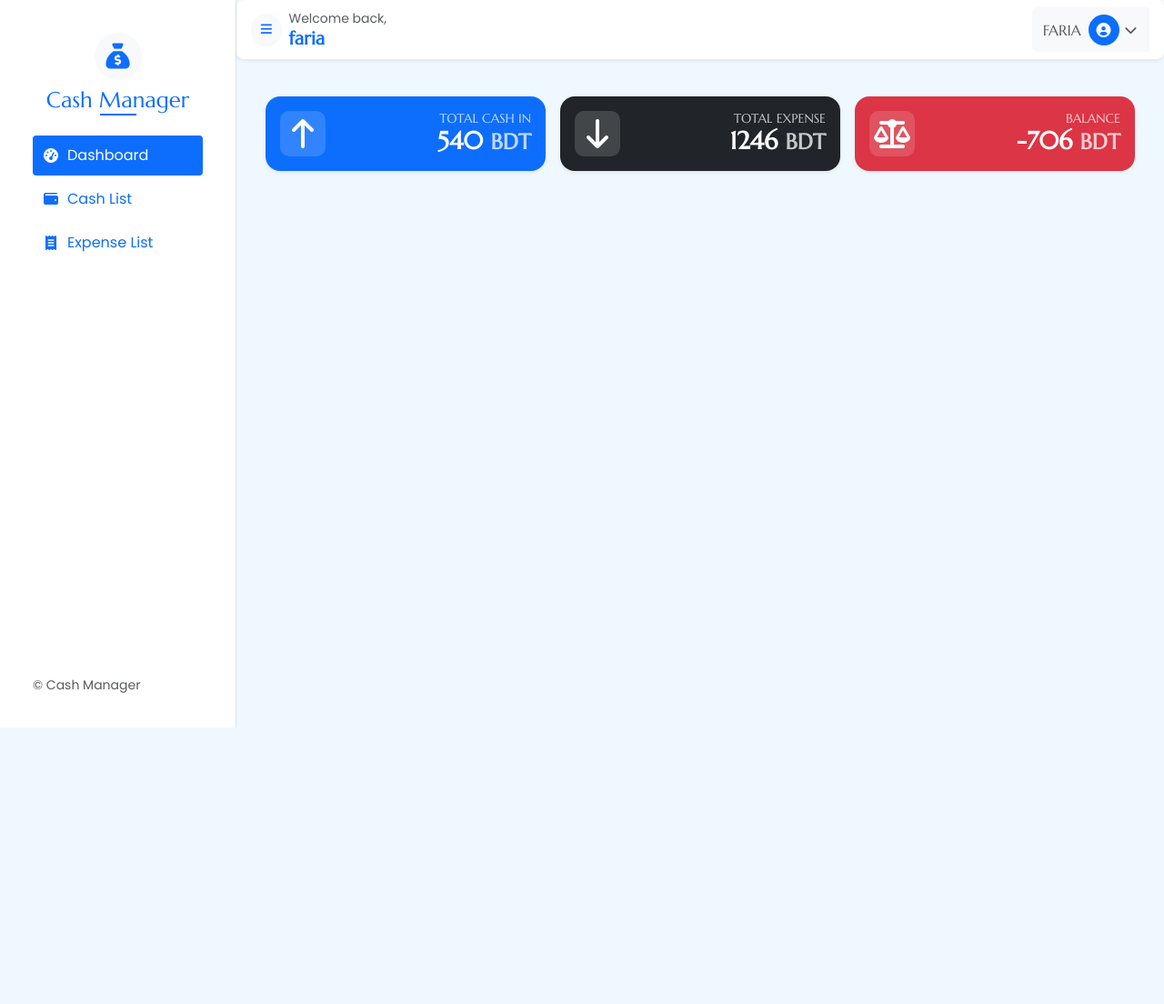
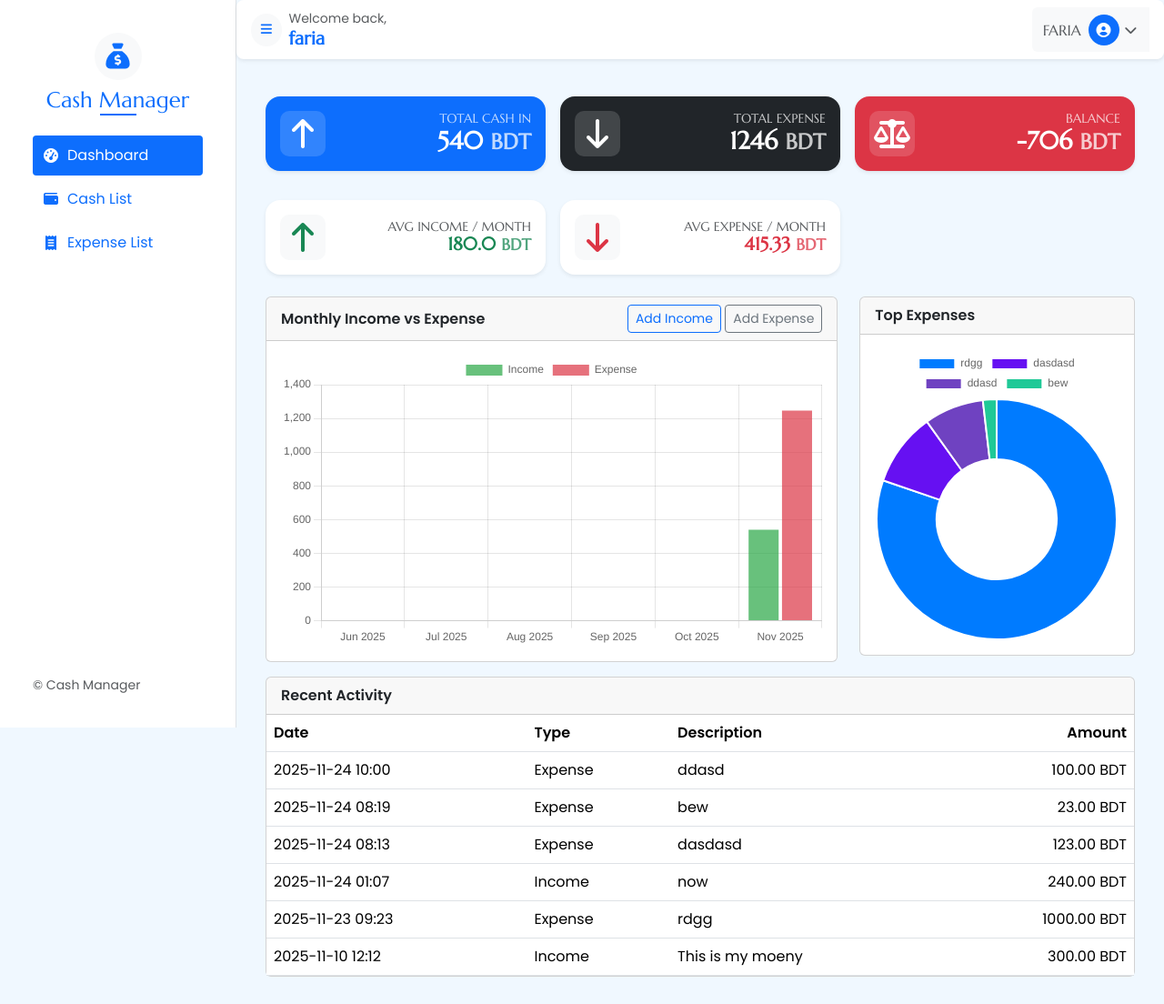
Before and after one commit to Hasan082/Personal-Cash-Management-web-app, a Django app: page / in a window 1280 px wide. Shown: the whole page at 91% size. Before the commit the page ends 800 px from the top, so only its background shows below. Run offline with Django 5.2, Linux system fonts and the light colour scheme; a user stored in the database is signed in; data comes from the database, SQL or seed files in the repository; some libraries are stand-ins or nearby versions.

Commit message:
Update Dashbaord UI

```diff
--- /dev/null
+++ b/ManageCash/context_processors.py
@@ -0,0 +1,13 @@
+def site_info(request):
+    """Provide site-wide information for templates.
+
+    Available in templates as `SITE_NAME`, `SITE_DESCRIPTION`, `SUPPORT_EMAIL`,
+    `COMPANY_NAME`, and `APP_VERSION`.
+    """
+    return {
+        "SITE_NAME": "Personal Cash Manager",
+        "SITE_DESCRIPTION": "A simple app to track personal income and expenses.",
+        "SUPPORT_EMAIL": "support@example.com",
+        "COMPANY_NAME": "Your Company",
+        "APP_VERSION": "1.0.0",
+    }
--- a/ManageCash/templates/base.html
+++ b/ManageCash/templates/base.html
@@ -14,6 +14,8 @@
     <link href="https://cdnjs.cloudflare.com/ajax/libs/font-awesome/7.0.1/css/all.min.css" rel="stylesheet" />
     <link rel="stylesheet" href="{% static 'sidebar.css' %}">
     <link rel="stylesheet" href="{% static 'main.css' %}">
+    <!-- Chart.js (UMD) for rendering charts in dashboards -->
+    <script src="https://cdn.jsdelivr.net/npm/chart.js@4.4.0/dist/chart.umd.min.js"></script>
   </head>
   <body>
     {% include 'include/sidebar.html' %}
@@ -25,5 +27,6 @@
     </div>
     <script src="https://cdn.jsdelivr.net/npm/bootstrap@5.3.8/dist/js/bootstrap.bundle.min.js"></script>
     <script src="{% static 'main.js' %}"></script>
+    <script src="{% static 'js/dashboard.js' %}"></script>
   </body>
 </html>
--- a/ManageCash/templates/pages/dashboard.html
+++ b/ManageCash/templates/pages/dashboard.html
@@ -50,8 +50,111 @@
           </div>
         </div>
       </div>
+      <!-- placeholder for layout; average cards moved to their own row below -->
     </div>
 
   </div>
 </div>
+<!-- Avg cards in own row -->
+<div class="container-fluid mt-3">
+  <div class="row g-3">
+    <div class="col-md-4">
+      <div class="card stat-card shadow-sm border-0 rounded-4">
+        <div class="card-body d-flex justify-content-between align-items-center">
+          <div class="icon-box bg-light">
+            <i class="fas fa-arrow-up fa-2x text-success"></i>
+          </div>
+          <div class="text-end">
+            <h6 class="m-0 text-uppercase small opacity-75">Avg Income / month</h6>
+            <h5 class="m-0 fw-bold text-success">{{ avg_monthly_income }} <small class="opacity-75">BDT</small></h5>
+          </div>
+        </div>
+      </div>
+    </div>
+
+    <div class="col-md-4">
+      <div class="card stat-card shadow-sm border-0 rounded-4">
+        <div class="card-body d-flex justify-content-between align-items-center">
+          <div class="icon-box bg-light">
+            <i class="fas fa-arrow-down fa-2x text-danger"></i>
+          </div>
+          <div class="text-end">
+            <h6 class="m-0 text-uppercase small opacity-75">Avg Expense / month</h6>
+            <h5 class="m-0 fw-bold text-danger">{{ avg_monthly_spend }} <small class="opacity-75">BDT</small></h5>
+          </div>
+        </div>
+      </div>
+    </div>
+  </div>
+</div>
+<!-- Charts and recent activity -->
+<div class="container-fluid mt-4">
+  <div class="row">
+    <div class="col-lg-8">
+      <div class="card mb-3">
+        <div class="card-header d-flex justify-content-between align-items-center">
+          <strong>Monthly Income vs Expense</strong>
+          <div>
+            <a class="btn btn-sm btn-outline-primary" href="{% url 'add_cash' %}">Add Income</a>
+            <a class="btn btn-sm btn-outline-secondary" href="{% url 'add_expense' %}">Add Expense</a>
+          </div>
+        </div>
+        <div class="card-body">
+          <div class="chart-container">
+            <canvas id="monthlyChart"></canvas>
+          </div>
+        </div>
+      </div>
+    </div>
+
+    <div class="col-lg-4">
+      <div class="card mb-3">
+        <div class="card-header"><strong>Top Expenses</strong></div>
+        <div class="card-body">
+          <div class="chart-container">
+            <canvas id="topExpChart"></canvas>
+          </div>
+        </div>
+      </div>
+    </div>
+  </div>
+
+  <div class="row">
+    <div class="col-lg-12">
+      <div class="card">
+        <div class="card-header"><strong>Recent Activity</strong></div>
+        <div class="card-body p-0">
+          <table class="table mb-0">
+            <thead>
+              <tr><th>Date</th><th>Type</th><th>Description</th><th class="text-end">Amount</th></tr>
+            </thead>
+            <tbody>
+              {% for tx in recent_tx %}
+                <tr>
+                  <td>{{ tx.datetime|date:"Y-m-d H:i" }}</td>
+                  <td>{% if tx.source %}Income{% else %}Expense{% endif %}</td>
+                  <td>{{ tx.description|default:"-" }}</td>
+                  <td class="text-end">{{ tx.amount|floatformat:2 }} BDT</td>
+                </tr>
+              {% empty %}
+                <tr><td colspan="4" class="text-center text-muted">No recent activity</td></tr>
+              {% endfor %}
+            </tbody>
+          </table>
+        </div>
+      </div>
+    </div>
+  </div>
+</div>
+
+<script>
+  // provide dashboard data to the static JS initializer
+  window.dashboardData = {
+    monthlyLabels: {{ monthly_labels_json|default:'[]'|safe }},
+    monthlyIncome: {{ monthly_income_json|default:'[]'|safe }},
+    monthlyExpense: {{ monthly_expense_json|default:'[]'|safe }},
+    topExpLabels: {{ top_exp_labels_json|default:'[]'|safe }},
+    topExpValues: {{ top_exp_values_json|default:'[]'|safe }},
+  };
+</script>
 {% endblock %}
--- a/ManageCash/views.py
+++ b/ManageCash/views.py
@@ -6,6 +6,9 @@ from django.contrib.auth.forms import AuthenticationForm
 from .forms import RegisterForm, ProfileForm, AddCashForm, ExpenseForm
 from django.contrib import messages
 from django.db.models import Sum
+import json
+from django.utils import timezone
+from datetime import datetime
 
 # AUTH VIEWS==============================
 
@@ -56,16 +59,68 @@ def logout_view(request):
 
 @login_required
 def dashboard_view(request):
-    cash_data = AddCash.objects.filter(user=request.user)
-    exp_data = Expense.objects.filter(user=request.user)
+    cash_qs = AddCash.objects.filter(user=request.user)
+    exp_qs = Expense.objects.filter(user=request.user)
 
-    cash_in = cash_data.aggregate(total=Sum("amount"))["total"]
-    exp_data = exp_data.aggregate(total=Sum("amount"))["total"]
+    cash_in = cash_qs.aggregate(total=Sum("amount"))["total"] or 0
+    exp_total = exp_qs.aggregate(total=Sum("amount"))["total"] or 0
+    balance = cash_in - exp_total
 
-    balance = cash_in - exp_data
+    # Recent transactions (merge incomes and expenses by datetime)
+    incomes = list(cash_qs.order_by("-datetime")[:8])
+    expenses = list(exp_qs.order_by("-datetime")[:8])
+    recent_tx = sorted(incomes + expenses, key=lambda o: o.datetime or timezone.now(), reverse=True)[:8]
 
-    context = {"cash_in": cash_in, "exp_data": exp_data, "balance": balance}
+    # Monthly totals for last 6 months
+    now = timezone.now()
+    start_of_current = now.replace(day=1, hour=0, minute=0, second=0, microsecond=0)
+    monthly_labels = []
+    monthly_income = []
+    monthly_expense = []
+    for i in range(5, -1, -1):
+        year = start_of_current.year
+        month = start_of_current.month - i
+        while month <= 0:
+            month += 12
+            year -= 1
+        start = datetime(year, month, 1, 0, 0, 0, tzinfo=timezone.get_current_timezone())
+        if month == 12:
+            end = datetime(year + 1, 1, 1, 0, 0, 0, tzinfo=timezone.get_current_timezone())
+        else:
+            end = datetime(year, month + 1, 1, 0, 0, 0, tzinfo=timezone.get_current_timezone())
 
+        label = start.strftime("%b %Y")
+        monthly_labels.append(label)
+
+        inc = AddCash.objects.filter(user=request.user, datetime__gte=start, datetime__lt=end).aggregate(total=Sum("amount"))["total"] or 0
+        exp = Expense.objects.filter(user=request.user, datetime__gte=start, datetime__lt=end).aggregate(total=Sum("amount"))["total"] or 0
+        monthly_income.append(float(inc))
+        monthly_expense.append(float(exp))
+
+    # Top expenses for small chart
+    top_expenses = list(Expense.objects.filter(user=request.user).order_by("-amount")[:5])
+    top_exp_labels = [ (e.description[:30] if e.description else (e.datetime.strftime('%Y-%m-%d') if e.datetime else str(e.amount))) for e in top_expenses ]
+    top_exp_values = [ float(e.amount) for e in top_expenses ]
+    # average monthly spend (last 3 months)
+    last3 = monthly_expense[-3:]
+    avg_monthly_spend = round(sum(last3) / len(last3), 2) if last3 and len(last3) > 0 else 0
+    # average monthly income (last 3 months)
+    last3_inc = monthly_income[-3:]
+    avg_monthly_income = round(sum(last3_inc) / len(last3_inc), 2) if last3_inc and len(last3_inc) > 0 else 0
+
+    context = {
+        "cash_in": cash_in,
+        "exp_data": exp_total,
+        "balance": balance,
+        "recent_tx": recent_tx,
+        "avg_monthly_spend": avg_monthly_spend,
+        "avg_monthly_income": avg_monthly_income,
+        "monthly_labels_json": json.dumps(monthly_labels),
+        "monthly_income_json": json.dumps(monthly_income),
+        "monthly_expense_json": json.dumps(monthly_expense),
+        "top_exp_labels_json": json.dumps(top_exp_labels),
+        "top_exp_values_json": json.dumps(top_exp_values),
+    }
     return render(request, "pages/dashboard.html", context)
 
 
--- a/hasan_wadp_19_ManageCash/settings.py
+++ b/hasan_wadp_19_ManageCash/settings.py
@@ -52,6 +52,8 @@ TEMPLATES = [
                 'django.template.context_processors.request',
                 'django.contrib.auth.context_processors.auth',
                 'django.contrib.messages.context_processors.messages',
+                # project-wide site info (name, support email, version...)
+                'ManageCash.context_processors.site_info',
             ],
         },
     },
--- /dev/null
+++ b/hasan_wadp_19_ManageCash/static/js/dashboard.js
@@ -0,0 +1,50 @@
+document.addEventListener('DOMContentLoaded', function () {
+  const data = window.dashboardData || {};
+
+  const monthlyLabels = data.monthlyLabels || [];
+  const monthlyIncome = data.monthlyIncome || [];
+  const monthlyExpense = data.monthlyExpense || [];
+  const topExpLabels = data.topExpLabels || [];
+  const topExpValues = data.topExpValues || [];
+
+  // Monthly chart
+  try {
+    const mcanvas = document.getElementById('monthlyChart');
+    if (mcanvas && typeof Chart !== 'undefined') {
+      const mctx = mcanvas.getContext('2d');
+      new Chart(mctx, {
+        type: 'bar',
+        data: {
+          labels: monthlyLabels,
+          datasets: [
+            { label: 'Income', data: monthlyIncome, backgroundColor: 'rgba(40,167,69,0.7)' },
+            { label: 'Expense', data: monthlyExpense, backgroundColor: 'rgba(220,53,69,0.7)' }
+          ]
+        },
+        options: {
+          responsive: true,
+          maintainAspectRatio: false,
+          scales: { y: { beginAtZero: true } }
+        }
+      });
+    }
+  } catch (e) {
+    // fail silently but log for debugging
+    console.error('Monthly chart init error', e);
+  }
+
+  // Top expenses donut
+  try {
+    const tcanvas = document.getElementById('topExpChart');
+    if (tcanvas && typeof Chart !== 'undefined') {
+      const tctx = tcanvas.getContext('2d');
+      new Chart(tctx, {
+        type: 'doughnut',
+        data: { labels: topExpLabels, datasets: [{ data: topExpValues, backgroundColor: ['#007bff','#6610f2','#6f42c1','#20c997','#ffc107'] }] },
+        options: { responsive: true, maintainAspectRatio: false }
+      });
+    }
+  } catch (e) {
+    console.error('Top expenses chart init error', e);
+  }
+});
--- a/hasan_wadp_19_ManageCash/static/main.css
+++ b/hasan_wadp_19_ManageCash/static/main.css
@@ -86,3 +86,14 @@ button.del_button_custom:hover {
   background-color: #dc3545 !important;
   color: white !important;
 }
+
+/* Chart containers: uniform responsive size */
+.chart-container {
+  position: relative;
+  width: 100%;
+  height: 320px;
+}
+
+@media (max-width: 767px) {
+  .chart-container { height: 220px; }
+}
```
